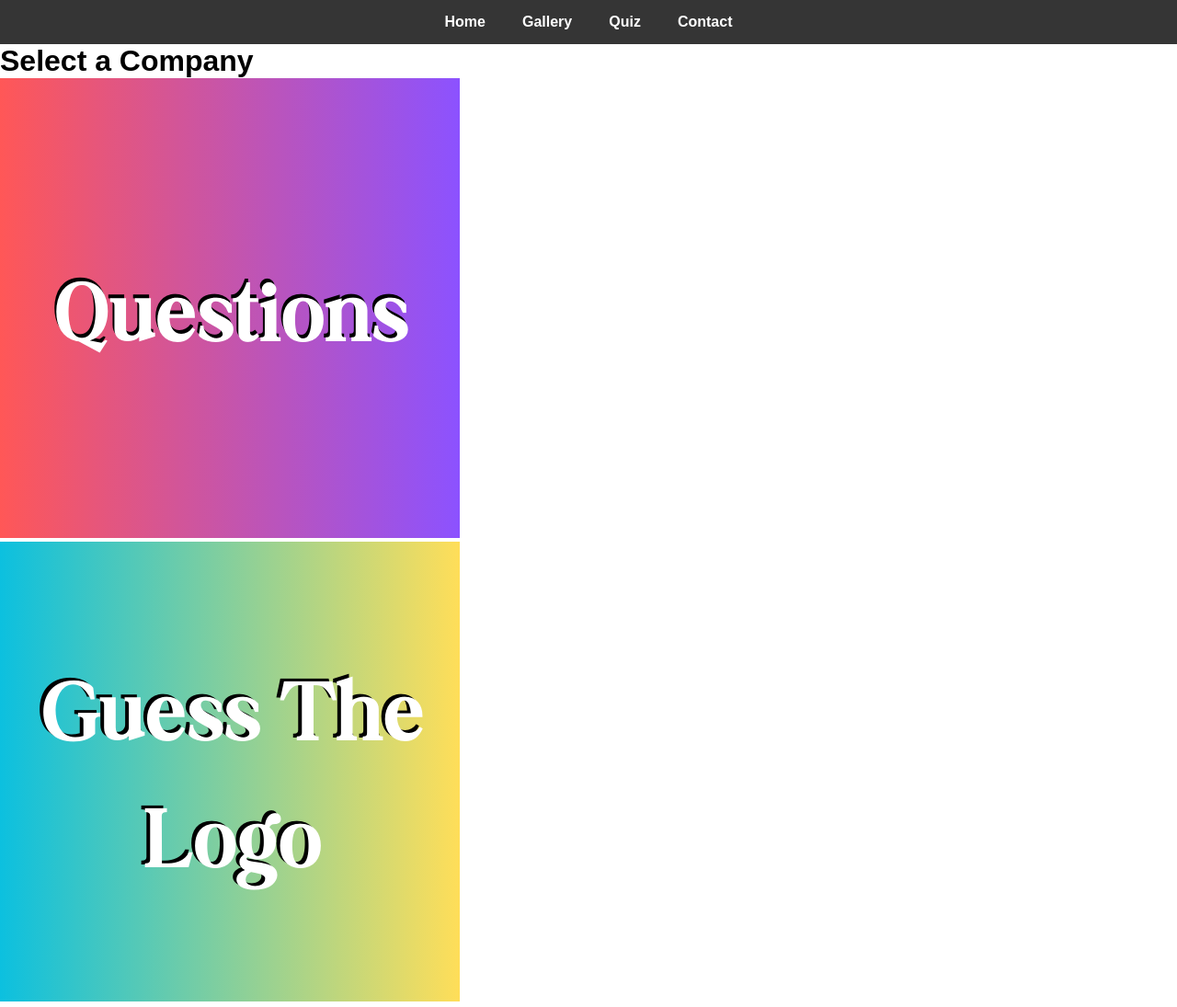
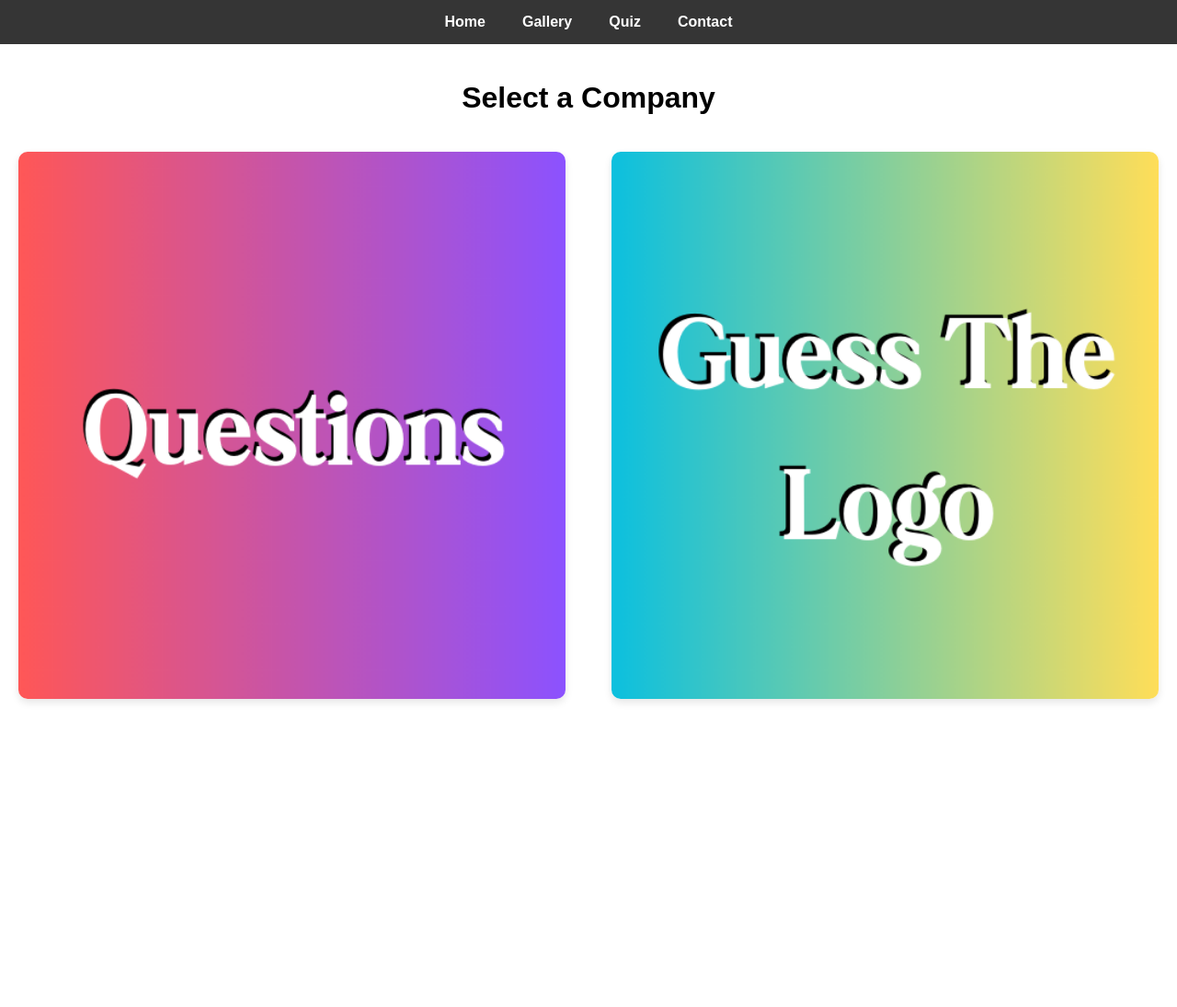
Before and after one commit to ReemAbed100/LogoSite, a plain HTML site: page quiz.html in a window 1280 px wide. Shown: the top 1095 px of the page at 92% size. After the commit the page ends 804 px from the top, so only its background shows below. Drawn offline with Linux system fonts and the light colour scheme.

Commit message:
Update quiz.html

```diff
--- a/quiz.html
+++ b/quiz.html
@@ -5,11 +5,34 @@
     <title>quiz</title>
     <link rel="stylesheet" href="qui.css">
     <link rel="stylesheet" href="navbar.css">
+    <style>
+        .gallery-container {
+            display: flex;
+            justify-content: space-between;
+            padding: 40px 20px;
+        }
 
+        .gallery-item {
+            flex: 0 0 48%;
+            text-align: center;
+        }
+
+        .gallery-item img {
+            width: 100%;
+            height: auto;
+            border-radius: 10px;
+            box-shadow: 0 4px 8px rgba(0,0,0,0.1);
+            transition: transform 0.3s ease;
+        }
+
+        .gallery-item img:hover {
+            transform: scale(1.05);
+        }
+    </style>
 </head>
 
 <body>
-    <nav class="navbar" >
+    <nav class="navbar">
         <ul>
             <li><a href="index.html">Home</a></li>
             <li><a href="gallery.html">Gallery</a></li>
@@ -18,7 +41,7 @@
         </ul>
     </nav>
 
-  <h1>Select a Company</h1>
+    <h1 style="text-align: center; margin-top: 40px;">Select a Company</h1>
 
     <div class="gallery-container">
         <div class="gallery-item">
@@ -33,9 +56,7 @@
         </div>
     </div>
 
-    </div> -->
     <script src="qw.js"></script>
-</script>
 </body>
 
 </html>
```
Lines whose indentation alone changed are shown as unchanged.
